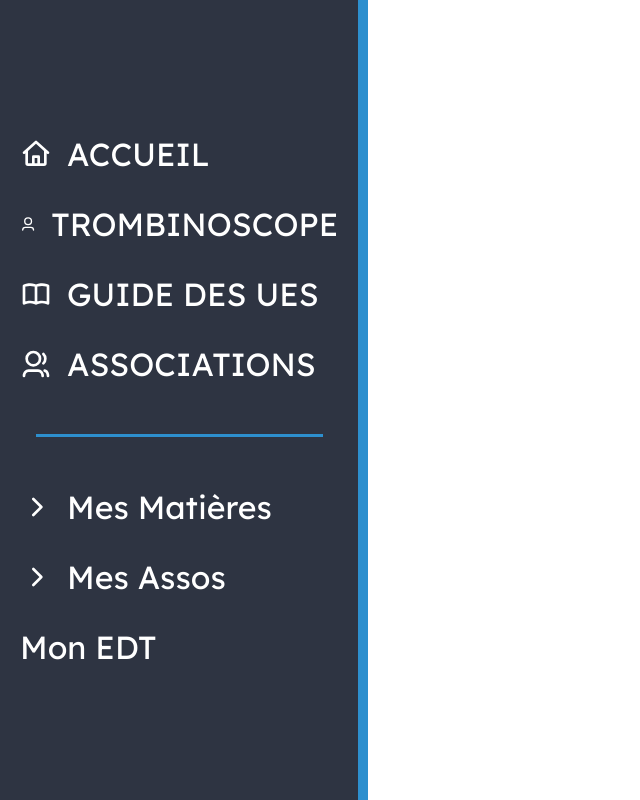
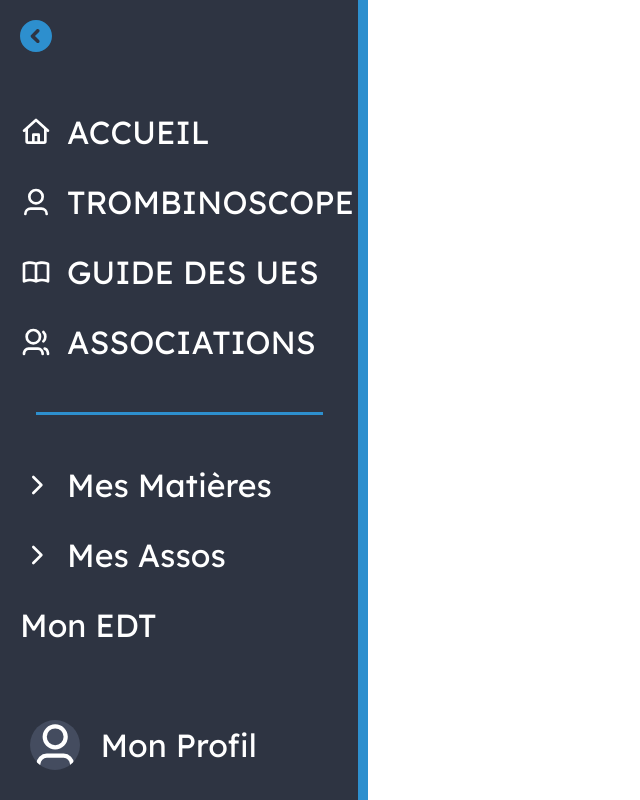
Before and after one commit to ungdev/etu-utt-front, a Next.js app: page / in a window 1280 px wide. Shown: the whole page, without its empty margins (0-640 px from the left). Built offline with nearby package versions, Linux system fonts and the light colour scheme.

Commit message:
feat(navbar): add support for navbar collapse
* add support for profile in navbar
* add some comments in code

```diff
--- a/src/components/Navbar.module.scss
+++ b/src/components/Navbar.module.scss
@@ -1,20 +1,40 @@
 @import '@/variables.scss';
 
 .navbar {
+  display: flex;
+  flex-flow: column nowrap;
+  height: 100vh;
+  background-color: $ung-dark-grey;
+  width: 28%;
+  max-width: 450px;
+  overflow-x: hidden;
+  font-size: 2rem;
+  color: white;
+  border-right: 10px solid $ung-light-blue;
+  transition: max-width 0.2s ease-in-out;
+
+  .collapseIcon {
+    display: block;
+    height: 2rem;
+    width: 2rem;
+    position: relative;
+    padding: 20px 20px 15px;
+    cursor: pointer;
+    color: $ung-light-blue;
+
+    svg {
+      display: inline-block;
+      height: 100%;
+    }
+  }
+
   .menuing {
     position: relative;
+    flex: 1 0 auto;
     display: flex;
     flex-flow: column wrap;
     justify-content: center;
     align-items: start;
-    height: 100vh;
-    width: 28%;
-    max-width: 450px;
-    background-color: $ung-dark-grey;
-    overflow-x: hidden;
-    font-size: 2rem;
-    color: white;
-    border-right: 10px solid $ung-light-blue;
 
     .button {
       display: flex;
@@ -55,6 +75,7 @@
         cursor: pointer;
 
         svg {
+          flex: 0 0 auto;
           height: 2rem;
           transition: transform 0.25s ease-in-out;
         }
@@ -86,4 +107,47 @@
       }
     }
   }
+
+  .profile {
+    flex: 0 0 auto;
+    display: flex;
+    flex-flow: row nowrap;
+    align-items: center;
+    gap: 20px;
+    padding: 30px;
+    transition: padding 0.15s ease-in-out;
+
+    .roundIcon {
+      flex: 0 0 auto;
+      width: 3.15rem;
+      height: 3.15rem;
+      overflow: hidden;
+      border-radius: 1.64rem;
+      background-color: $ung-light-grey;
+    }
+
+    .name {
+      display: block;
+      overflow: hidden;
+      white-space: nowrap;
+    }
+  }
+
+  &.collapsed {
+    max-width: calc(2rem + 40px);
+
+    .collapseIcon {
+      color: white;
+    }
+
+    .name,
+    .separator,
+    .separator ~ .button {
+      display: none;
+    }
+
+    .profile {
+      padding: 10px 10px 20px;
+    }
+  }
 }
--- a/src/components/Navbar.tsx
+++ b/src/components/Navbar.tsx
@@ -4,6 +4,9 @@ import styles from './Navbar.module.scss';
 import { useState } from 'react';
 import { getMenu } from '@/module/navbar';
 import Link from 'next/link';
+import User from '@/icons/User';
+import Menu from '@/icons/Menu';
+import Collapse from '@/icons/Collapse';
 
 /**
  * The type defining all possible properties for a menu item
@@ -35,21 +38,49 @@ export type MenuItem<IncludeIcons extends boolean = boolean> = (IncludeIcons ext
   );
 
 /**
- * Le menu d'EtuUTT. Il s'agit du panneau rétractable qui apparait sur la gauche de ton écran !
- * Il supporte également le fait d'être modifié pendant que l'utilisateur est sur la page.
- * */
+ * EtuUTT's main menu. It is the sidebar on the left of the screen.
+ * The "collapsed/uncollapsed" state est saved in the browser's localStorage and will be kept the next time the user will use the browser.
+ *
+ * The menu supports hot modifications with using methods defined in {@link @/module/navbar}
+ *
+ * At the point, the navbar officially only supports 2 depth levels. Other levels are possible but may
+ * not work as intended, especially when talking about displaying submenus contents.
+ */
 export default function Navbar() {
+  const [isCollapsed, setCollapsed] = useState(localStorage.getItem('navbarCollapsed') === 'true');
+  // The selected menu name. This names includes the one of all of its ancestors, separated with commas.
+  // For example the name "Menu2,Menu4" matches "Menu4" in the following hierarchy (> means a closed menu, - means an open menu):
+  // > Menu1
+  // - Menu2
+  //   > Menu3
+  //   - Menu4
   const [selectedMenuName, setSelectedMenuName] = useState<string>('');
   const menuItems = useAppSelector(getMenu);
 
+  /**
+   * Switches the selected menu. If the menu (or one of its children) is already selected, the menu will close.
+   * Otherwise, we open the menu.
+   * */
   const toggleSelected = (itemName: string) => {
     if (selectedMenuName.startsWith(itemName)) setSelectedMenuName(itemName.split(',').slice(0, -1).join());
     else setSelectedMenuName(itemName);
   };
 
+  /** Toggles the collapse mode */
+  const toggleCollapsed = () => {
+    localStorage.setItem('navbarCollapsed', `${!isCollapsed}`);
+    setCollapsed(!isCollapsed);
+  };
+
+  /**
+   * Creates a button as an {@link HTMLDivElement} using data from the provided {@link MenuItem}.
+   *
+   * The {@link after} property contains the name of all ancestors, separated with commas. Keep the default
+   * value if the item is in the root menu.
+   */
   const inflateButton = (item: MenuItem, after: string = '') => {
     return 'path' in item ? (
-      <Link href={item.path as string} className={`${styles.button} ${styles.link}`}>
+      <Link href={item.path as string} className={`${styles.button} ${styles.link}`} key={item.name}>
         <div className={`${styles.buttonContent} ${styles['indent-' + (after.split(',').length - 1)]}`}>
           {'icon' in item ? item.icon() : ''}
           <div className={styles.name}>{item.name}</div>
@@ -60,7 +91,8 @@ export default function Navbar() {
         className={`${styles.button} ${styles.category} ${
           selectedMenuName.startsWith([after, item.name].join()) ? styles.containerOpen : styles.containerClose
         }`}
-        style={{ maxHeight: `calc(${1 + item.submenus.length} * (2.5rem + 30px))` }}>
+        style={{ maxHeight: `calc(${1 + item.submenus.length} * (2.5rem + 30px))` }}
+        key={item.name}>
         <div
           className={`${styles.buttonContent} ${styles['indent-' + (after.split(',').length - 1)]}`}
           onClick={() => toggleSelected([after, item.name].join())}>
@@ -75,12 +107,21 @@ export default function Navbar() {
   };
 
   return (
-    <div className={styles.navbar}>
+    <div className={`${styles.navbar} ${isCollapsed ? styles.collapsed : ''}`}>
+      <div className={styles.collapseIcon} onClick={toggleCollapsed}>
+        {isCollapsed ? Menu() : Collapse()}
+      </div>
       <div className={styles.menuing}>
         {menuItems.items.slice(0, menuItems.seperator).map((item) => inflateButton(item))}
         <div className={styles.separator} />
         {menuItems.items.slice(menuItems.seperator).map((item) => inflateButton(item))}
       </div>
+      <div className={styles.profile}>
+        <div className={styles.roundIcon}>
+          <User />
+        </div>
+        <div className={styles.name}>Mon Profil</div>
+      </div>
     </div>
   );
 }
--- /dev/null
+++ b/src/icons/Collapse.tsx
@@ -0,0 +1,10 @@
+import React from 'react';
+
+export default () => (
+  <svg xmlns="http://www.w3.org/2000/svg" fill="currentColor" viewBox="0 0 18 18" stroke="none">
+    <path
+      d="m9 0c4.9705627 0 9 4.02943725 9 9 0 4.9705627-4.0294373 9-9 9-4.97056275 0-9-4.0294373-9-9 0-4.97056275 4.02943725-9 9-9zm1.6976167 5.28352881c-.365258-.3556459-.9328083-.37581056-1.32099801-.06558269l-.09308988.0844372-3 3.08108108-.08194436.09533317c-.27484337.36339327-.26799482.87009349.01656959 1.22592581l.084491.09308363 3 2.91891889.09533796.0818904c.3633964.2746544.8699472.2677153 1.2256839-.0167901l.093059-.0844712.0818904-.095338c.2746544-.3633964.2677153-.8699472-.0167901-1.2256839l-.0844712-.093059-2.283355-2.2222741 2.3024712-2.36338332.0819252-.09530804c.2997677-.39632298.2644782-.96313393-.1007797-1.31877983z"
+      fillRule="evenodd"
+    />
+  </svg>
+);
--- /dev/null
+++ b/src/icons/Menu.tsx
@@ -0,0 +1,7 @@
+import React from 'react';
+
+export default () => (
+  <svg xmlns="http://www.w3.org/2000/svg" fill="currentColor" viewBox="0 0 24 24" stroke="none">
+    <path d="M4 7a1 1 0 0 1 1-1h14a1 1 0 1 1 0 2H5a1 1 0 0 1-1-1zm0 5a1 1 0 0 1 1-1h14a1 1 0 1 1 0 2H5a1 1 0 0 1-1-1zm0 5a1 1 0 0 1 1-1h14a1 1 0 1 1 0 2H5a1 1 0 0 1-1-1z" />
+  </svg>
+);
--- a/src/module/navbar.ts
+++ b/src/module/navbar.ts
@@ -70,6 +70,14 @@ export const userSlice = createSlice({
             name: 'SY04',
             path: '/ue/sy04',
           },
+          {
+            name: 'RE14',
+            path: '/ue/re14',
+          },
+          {
+            name: 'LO14',
+            path: '/ue/lo14',
+          },
         ],
       },
       {
```
